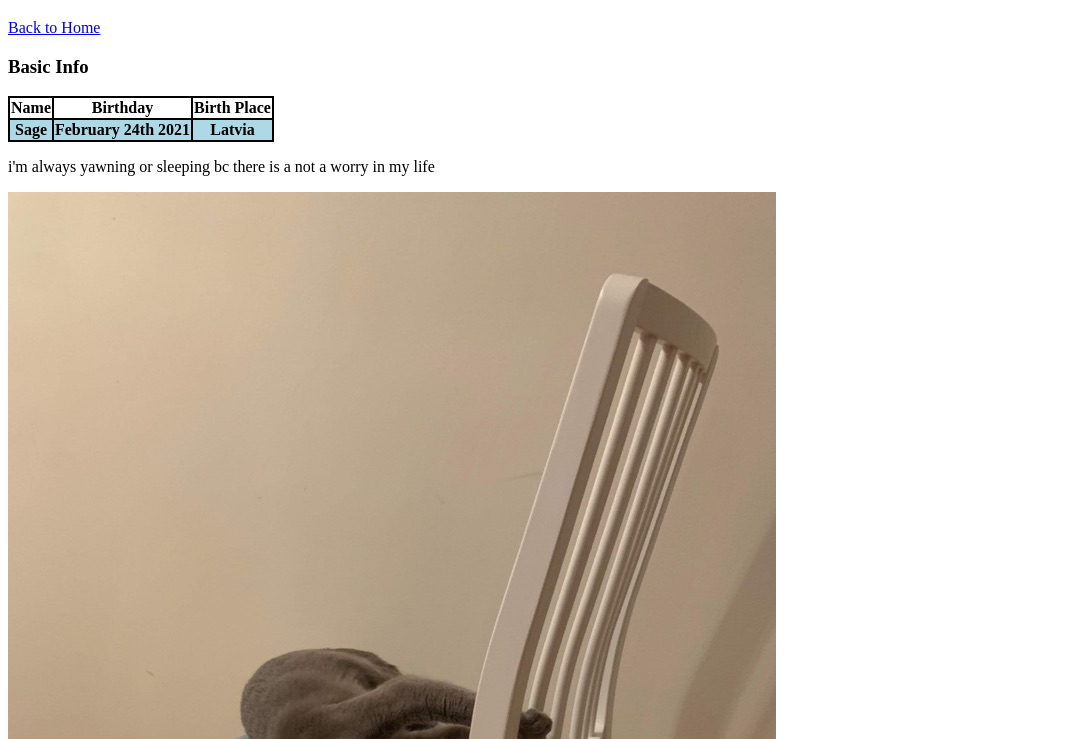
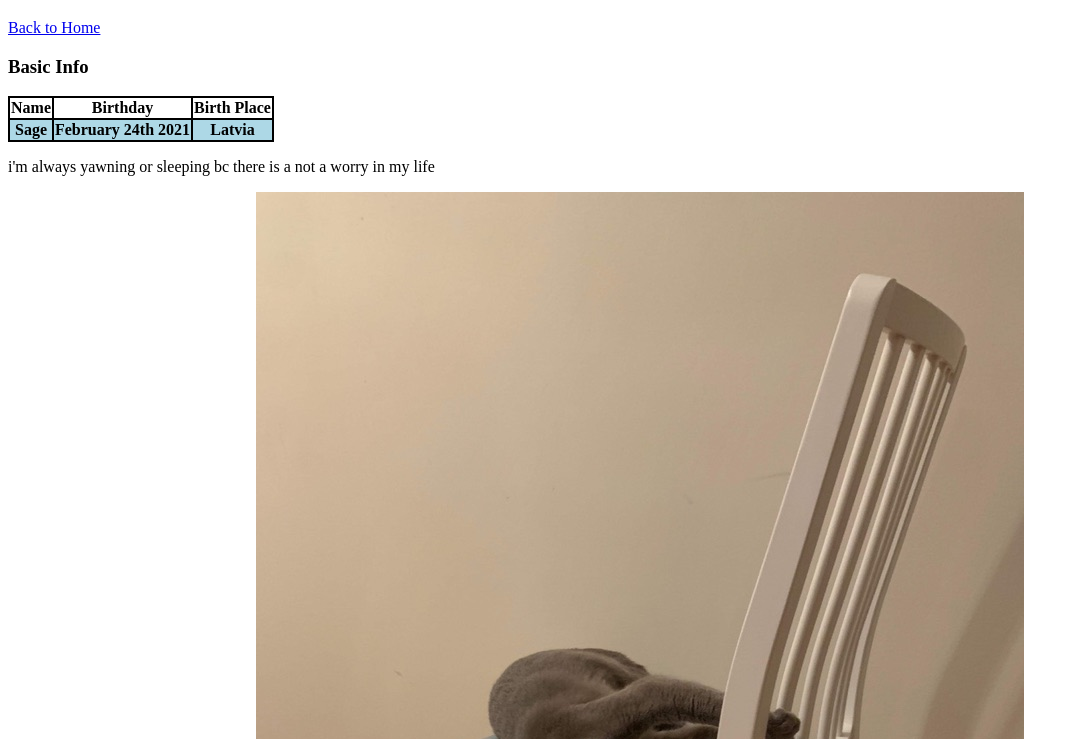
Before and after one commit to alexlehuynh/basicwebsite, a plain HTML site: page page1.html in a window 1280 px wide. Shown: the part 61-800 px from the top of the page, without its empty margins (0-1079 px from the left). Drawn offline with Linux system fonts and the light colour scheme.

Commit message:
styling changes for page 1 and 2

```diff
--- a/page1.html
+++ b/page1.html
@@ -3,6 +3,7 @@
 <head>
 <title>Sage's Fanpage</title>
 </head>
+<link rel="stylesheet" type="text/css" href="resources/css/page1.css">
 
 <body>
 <h1>SAGEEEEEEEE</h1>
--- a/resources/css/index.css
+++ b/resources/css/index.css
@@ -21,17 +21,17 @@ body {
     max-width: 100%;
     height: auto;
     display: block;
-    margin: 0 auto;
-    margin-bottom: 20px;
+    margin: 0 auto;         /*spacing around an element, i used auto as it says that it is commonly used to horiz ceneter block withjin container, basically centers element*/
+    margin-bottom: 20px;    /*adds space below every img giving it a gap*/
   }
 
   /* Style the links */
   a {
     display: inline-block;
-    padding: 10px 20px;
-    text-decoration: none;
+    padding: 10px 20px;   /*space inside link's container basicaly*/
+    text-decoration: none; /*none removes the underline from links*/
     background-color: blue; /* Link background color */
     color: white; /* Link text color */
     margin: 10px;
-    border-radius: 5px;
+    border-radius: 5px; /*gives link rounded corners*/
   }
--- /dev/null
+++ b/resources/css/page1.css
@@ -0,0 +1,7 @@
+img {
+    max-width: 100%;
+    height: auto;
+    display: block;
+    margin: 0 auto;         /*spacing around an element, i used auto as it says that it is commonly used to horiz ceneter block withjin container, basically centers element*/
+    margin-bottom: 20px;    /*adds space below every img giving it a gap*/
+  }
--- /dev/null
+++ b/resources/css/page2.css
@@ -0,0 +1,7 @@
+img {
+    max-width: 100%;
+    height: auto;
+    display: block;
+    margin: 0 auto;         /*spacing around an element, i used auto as it says that it is commonly used to horiz ceneter block withjin container, basically centers element*/
+    margin-bottom: 20px;    /*adds space below every img giving it a gap*/
+  }
```
Also changed, not shown: page2.html (+1 -1 lines).
